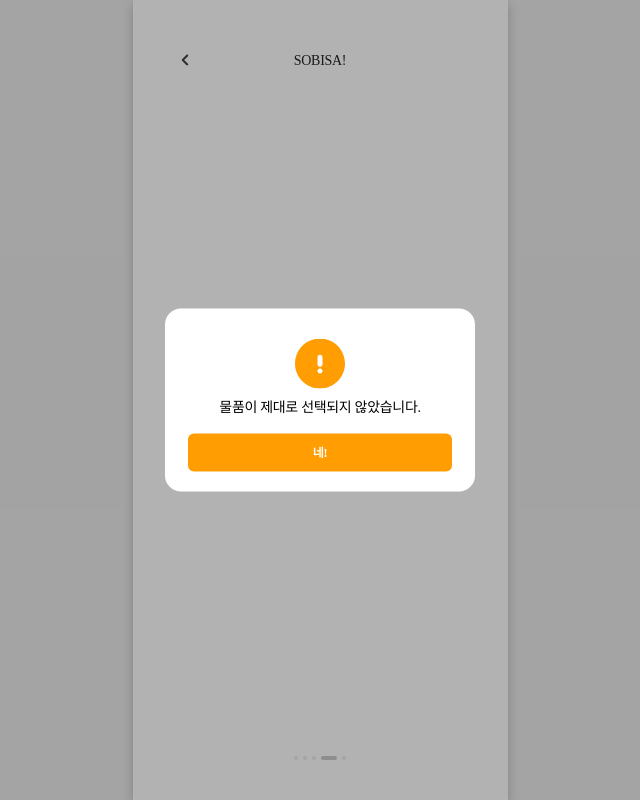
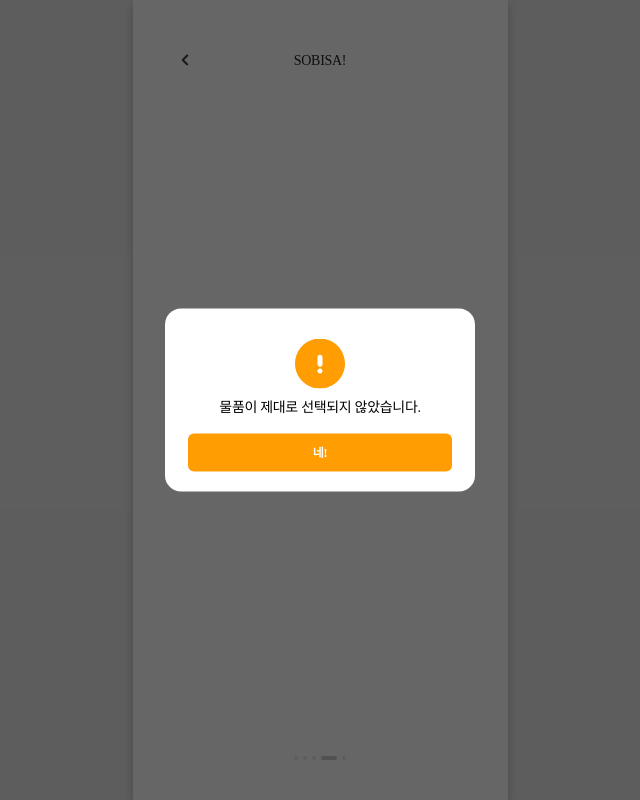
Before and after one commit to SobiSa-Expense-Hunter/SobiSa, a Next.js app: page /savingamount in a window 1280 px wide. Shown: the whole page, without its empty margins (320-960 px from the left). Built offline with nearby package versions, Linux system fonts and the light colour scheme; no server answers; a web font is replaced by a local one.

Commit message:
style: modal background rgb alpha 값 더 진하게 수정

```diff
--- a/src/components/common/Modal.ts
+++ b/src/components/common/Modal.ts
@@ -24,7 +24,7 @@ export const Background = styled.div<{ show: boolean }>`
   width: 100%;
   height: 100%;
   z-index: 1;
-  background-color: rgba(0, 0, 0, 0.3);
+  background-color: rgba(0, 0, 0, 0.6);
   animation: 0.2s ${props => (props.show ? FadeIn : FadeOut)};
 `;
 
```
